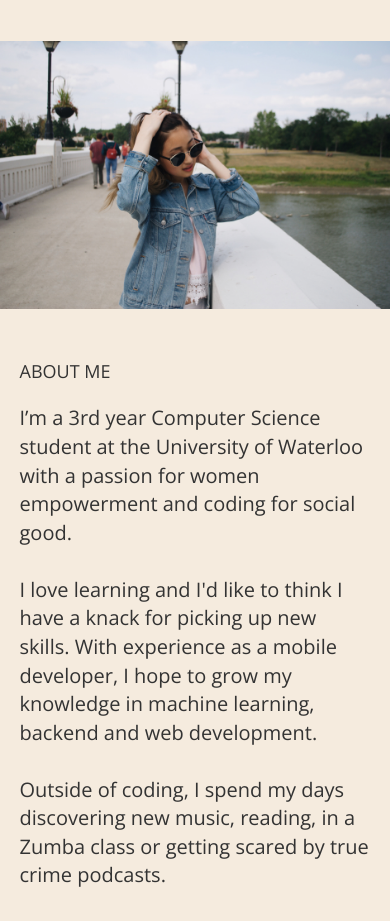
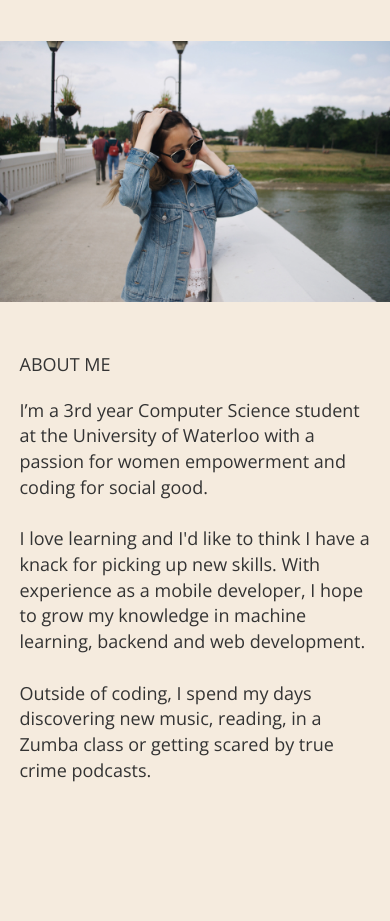
Before and after one commit to sophieq/website-v1, a plain HTML site: page about.html in a window 390 px wide. Shown: the part 59-980 px from the top of the page. After the commit the page ends 917 px from the top, so only its background shows below. Drawn offline with nearby package versions, Linux system fonts and the light colour scheme.

```diff
--- a/styles/about.css
+++ b/styles/about.css
@@ -4,11 +4,11 @@
     align-items: center;
     width:100%;
     max-width: 1000px;
-    margin: 200px auto 75px auto;
+    margin: 100px auto 75px auto;
   }
 
   .about-img {
-    margin-left: 20px;
+    margin: auto 20px auto 50px;
   }
 
   .about-img > img {
@@ -27,7 +27,7 @@
   }
 
   .about-text {
-    font-size: 20px;
+    font-size: 18px;
     text-align: left;
     width: 90%;
     max-width: 2000px;
@@ -42,7 +42,13 @@
     }
 
     .about-img {
-      margin-left: 0;
+      margin-left: 50px;
+      margin-right: 50px;
+    }
+
+    .about-img > img {
+      width: 100%;
+      height: auto;
     }
 
     .about-title {
@@ -50,3 +56,25 @@
     }
 
   }
+
+  @media only screen and (max-width: 475px) {
+    .about-container {
+      flex-direction: column;
+      margin-top: 100px;
+    }
+
+    .about-img {
+      margin-left: 0;
+      margin-right: 0;
+    }
+
+    .about-img > img {
+      width: 100%;
+      height: auto;
+    }
+
+    .about-title {
+      margin-top: 50px;
+    }
+
+  }
```
